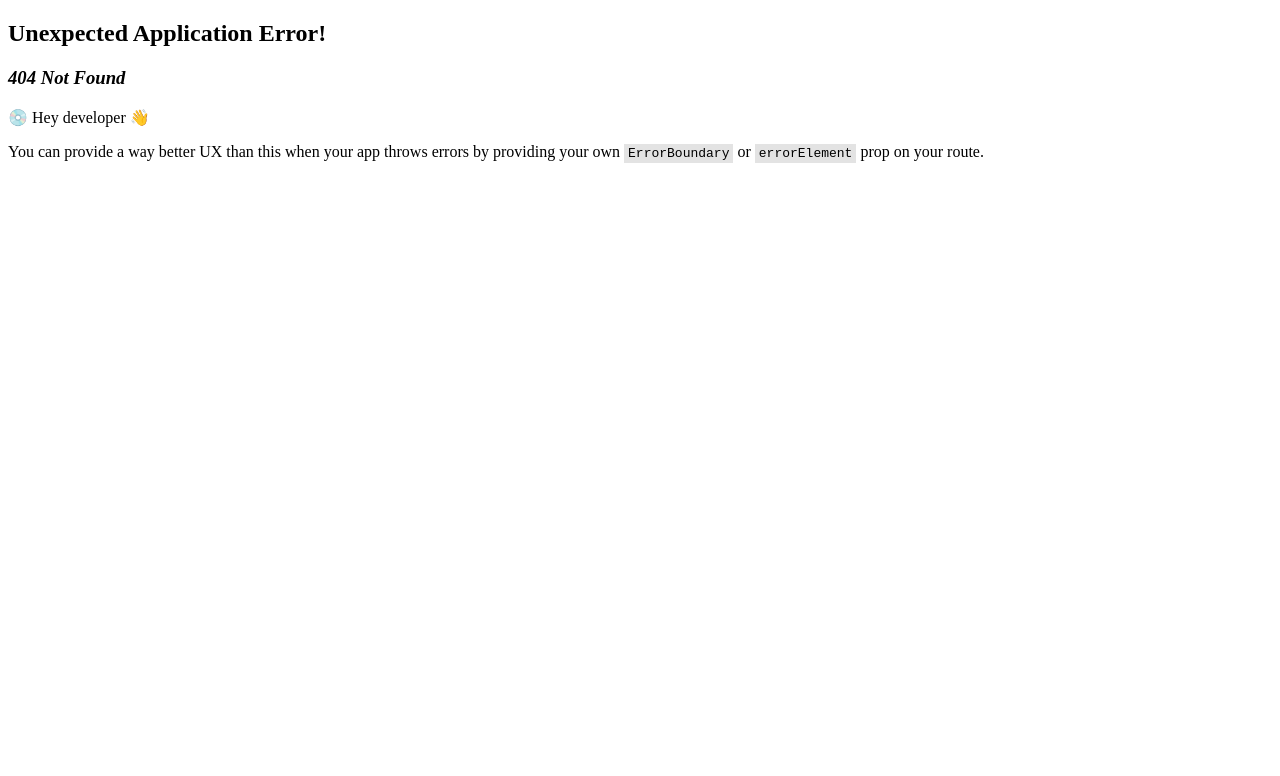
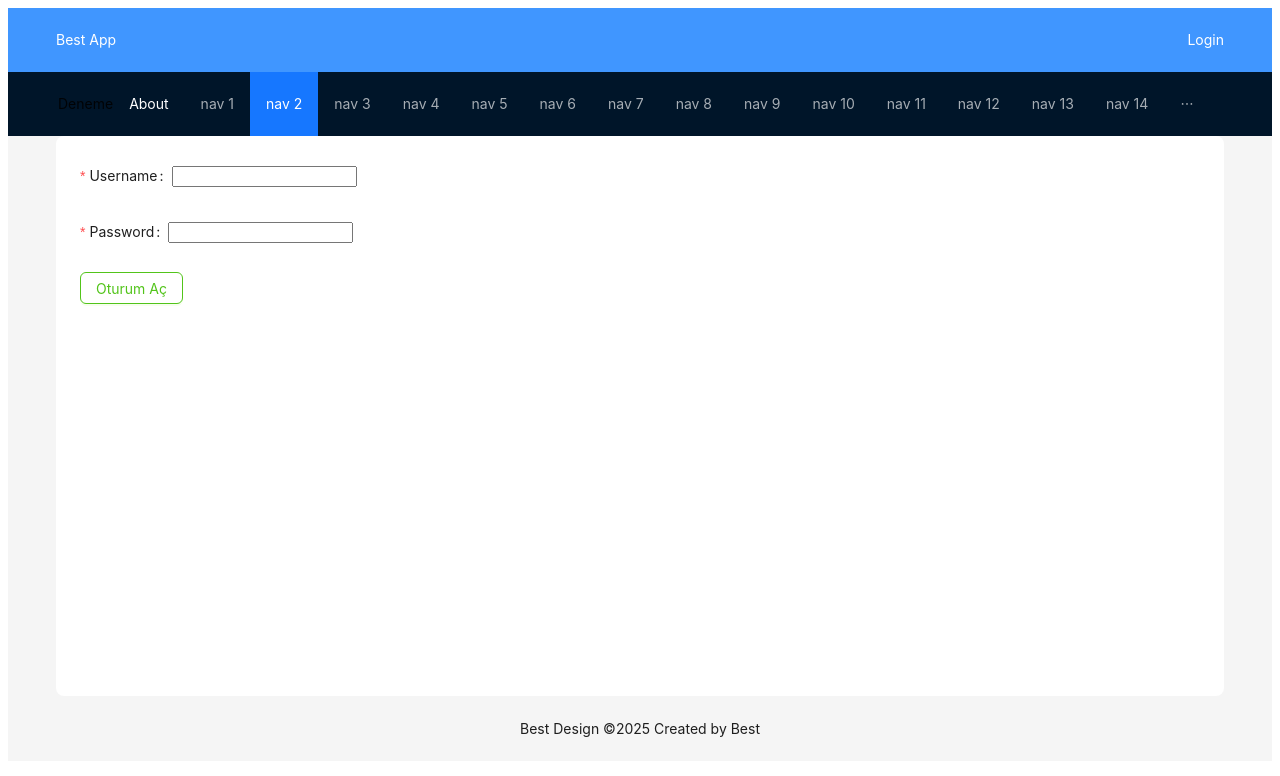
Before and after one commit to neominalsolutions/best-app, a React (Vite) app: page /login in a window 1280 px wide. Before the commit this address had no page. Shown: the top 776 px of the page. Built offline with nearby package versions, Linux system fonts and the light colour scheme.

Commit message:
login işlemleri

```diff
--- a/package.json
+++ b/package.json
@@ -11,6 +11,7 @@
   },
   "dependencies": {
     "antd": "^5.27.5",
+    "axios": "^1.12.2",
     "react": "^19.1.1",
     "react-dom": "^19.1.1",
     "react-router": "^7.9.4"
--- a/src/layouts/main/layout.tsx
+++ b/src/layouts/main/layout.tsx
@@ -1,4 +1,4 @@
-import { Layout, Menu, theme } from 'antd';
+import { Layout, Menu, theme, Row, Col } from 'antd';
 import React from 'react';
 import { Outlet, Link } from 'react-router';
 
@@ -26,7 +26,18 @@ const MainLayout: React.FC = () => {
 
 	return (
 		<Layout>
-			<Header style={headerStyle}>Best Header</Header>
+			<Header style={headerStyle}>
+				<Row>
+					<Col span={12} style={{ textAlign: 'left' }}>
+						Best App
+					</Col>
+					<Col span={12} style={{ textAlign: 'right' }}>
+						<Link to="/login" style={{ color: '#fff' }}>
+							Login
+						</Link>
+					</Col>
+				</Row>
+			</Header>
 			<Header style={{ display: 'flex', alignItems: 'center' }}>
 				<div className="demo-logo" />
 				<div style={{ marginRight: 16 }}>Deneme</div>
--- a/src/main.tsx
+++ b/src/main.tsx
@@ -9,6 +9,7 @@ import {
 import ProjectListPage from './pages/projects/list/page';
 import ProjectFormPage from './pages/projects/[id]/page';
 import AboutPage from './pages/about/page';
+import LoginPage from './pages/login/login';
 
 const routes = [
 	{
@@ -31,6 +32,10 @@ const routes = [
 				path: '/projects/:id', // projects/1
 				Component: ProjectFormPage,
 			},
+			{
+				path: '/login',
+				Component: LoginPage,
+			},
 		],
 	},
 ];
--- /dev/null
+++ b/src/network/http.client.ts
@@ -0,0 +1,71 @@
+/* eslint-disable @typescript-eslint/no-explicit-any */
+// Amaç bütün Http isteklerini tek bir yerden yönetmekmek.
+
+import axios from 'axios';
+// Böylece istek atma şeklimizi değiştirmek istediğimizde sadece bu dosyayı değiştiririz.
+const axiosClient = axios.create({
+	baseURL: 'https://localhost:7109/api', // tüm istekler için ortak base url
+	timeout: 5000, // 5 saniye timeout
+	headers: {
+		'Content-Type': 'application/json',
+		Accept: 'application/json',
+	},
+});
+
+// API GET
+export async function httpGet<T>(url: string, config?: any): Promise<T> {
+	const headers = {
+		'Custom-Header': 'CustomHeaderValue', // Örnek özel header
+	};
+
+	const response = await axiosClient.get<T>(url, { ...config, headers });
+	return response.data;
+}
+
+// API POST
+export async function httpPost<T>(
+	url: string,
+	data: any,
+	config?: any
+): Promise<T> {
+	const headers = {
+		'Custom-Header': 'CustomHeaderValue', // Örnek özel header
+	};
+
+	const response = await axiosClient.post<T>(url, data, { ...config, headers });
+	return response.data;
+}
+
+// Interceptors örneği
+// Request Interceptor -> istek atılmadan önce çalışır
+axiosClient.interceptors.request.use(
+	(config) => {
+		// İstekten önce yapılacak işlemler
+		console.log('Request sent at:', new Date().toISOString());
+		return config;
+	},
+	(error) => {
+		// İstek hatası işlemleri
+		console.error('Request error:', error);
+		return Promise.reject(error);
+	}
+);
+
+// Response Interceptor -> istek geldikten sonra çalışır
+axiosClient.interceptors.response.use(
+	(response) => {
+		// Yanıt alındıktan sonra yapılacak işlemler
+		console.log('Response received at:', new Date().toISOString());
+		return response;
+	},
+	(error) => {
+		// Yanıt hatası işlemleri
+		console.error('Response error:', error);
+		return Promise.reject(error);
+	}
+);
+
+// config -> httpheaderdan değer göndermek istediğimizde kullanabiliriz.
+// Ör: yetkilendirme tokenı
+// { headers: { Authorization: 'Bearer ' + token } }
+// Benzer şekilde put, delete gibi methodlar da eklenebilir.
--- /dev/null
+++ b/src/pages/login/login.tsx
@@ -0,0 +1,65 @@
+import { Button, Form } from 'antd';
+import { httpPost } from '../../network/http.client';
+import { useNavigate } from 'react-router';
+
+interface LoginRequest {
+	username: string;
+	password: string;
+}
+
+function LoginPage() {
+	const [form] = Form.useForm();
+	const navigate = useNavigate(); // sayfa reload etmeden yöneldirme işlemi.
+
+	const onFinish = (values: LoginRequest) => {
+		// api/auths/token -> token al
+		// eslint-disable-next-line @typescript-eslint/no-explicit-any
+		httpPost('/auths/token', values).then((res: any) => {
+			// tokeni local storage kaydet
+			localStorage.setItem('token', res['accessToken']);
+
+			window.alert('Oturum açma başarılı!');
+
+			setTimeout(() => {
+				window.alert('Ana sayfaya yönlendiriliyorsunuz...');
+				// anasayfaya yönlendir
+				navigate('/');
+			}, 500);
+		});
+
+		console.log('Received values:', values);
+	};
+
+	return (
+		<Form form={form} onFinish={onFinish}>
+			{/* Form items go here */}
+			<Form.Item
+				name="username"
+				label="Username"
+				rules={[{ required: true, message: 'Please input your username!' }]}
+			>
+				<input type="text" />
+			</Form.Item>
+			<Form.Item
+				name="password"
+				label="Password"
+				rules={[
+					{ required: true, message: 'Please input your password!' },
+					{ min: 7, message: 'Password must be at least 7 characters long' },
+				]}
+			>
+				<input type="password" />
+			</Form.Item>
+			<Form.Item>
+				<Button variant="outlined" color="green" htmlType="submit">
+					Oturum Aç
+				</Button>
+			</Form.Item>
+		</Form>
+	);
+}
+
+export default LoginPage;
+
+// 1. adım login formu ayarladık
+// 2. formun linkini /login yapalım.
--- a/src/pages/projects/[id]/page.tsx
+++ b/src/pages/projects/[id]/page.tsx
@@ -3,6 +3,7 @@ import { Button, Card, Col, Form, Input, Row, type InputRef } from 'antd';
 import { useEffect, useRef, type KeyboardEvent } from 'react';
 import { useParams } from 'react-router';
 import type { DataType } from '../list/page';
+import { getProjectById } from '../../../services/projects/project.client';
 
 function ProjectFormPage() {
 	const params = useParams(); // {id: '1'} // dinamik değer yakalama functionı
@@ -11,13 +12,17 @@ function ProjectFormPage() {
 	const [form] = Form.useForm();
 
 	useEffect(() => {
-		fetch(`https://localhost:7109/api/projects/${params.id}`)
-			.then((response) => response.json())
-			.then((json) => {
-				// veri çekilince formu doldur.
-				form.setFieldsValue(json);
-			})
-			.catch((error) => console.error('Error fetching data:', error));
+		getProjectById(Number(params.id)).then((data) => {
+			form.setFieldsValue(data);
+		});
+
+		// fetch(`https://localhost:7109/api/projects/${params.id}`)
+		// 	.then((response) => response.json())
+		// 	.then((json) => {
+		// 		// veri çekilince formu doldur.
+		// 		form.setFieldsValue(json);
+		// 	})
+		// 	.catch((error) => console.error('Error fetching data:', error));
 	}, []);
 
 	/*  <Input value={data?.projectId} type="number" tabIndex={1} ref={input2Ref} placeholder="Project ID" onKeyDown={(e) => handleKeyDown(e, input3Ref)}
--- a/src/pages/projects/list/page.tsx
+++ b/src/pages/projects/list/page.tsx
@@ -2,6 +2,7 @@ import React from 'react';
 import { Input, Table } from 'antd';
 import { Link } from 'react-router';
 import type { TableColumnsType, TableProps } from 'antd';
+import { httpGet } from '../../../network/http.client';
 
 export interface DataType {
 	projectId: number;
@@ -66,9 +67,14 @@ function ProjectListPage() {
 	const [data, setData] = React.useState<DataType[]>([]);
 
 	React.useEffect(() => {
-		fetch('https://localhost:7109/api/projects')
-			.then((response) => response.json())
-			.then((json) => setData(json))
+
+		// fetch('https://localhost:7109/api/projects')
+		// 	.then((response) => response.json())
+		// 	.then((json) => setData(json))
+		// 	.catch((error) => console.error('Error fetching data:', error));
+
+		httpGet('/projects')
+			.then((data) => setData(data as DataType[]))
 			.catch((error) => console.error('Error fetching data:', error));
 	}, []);
 
--- /dev/null
+++ b/src/services/projects/project.client.ts
@@ -0,0 +1,9 @@
+import { httpGet } from '../../network/http.client';
+
+export async function getAllProjects() {
+	return await httpGet('/projects');
+}
+
+export async function getProjectById(id: number) {
+	return await httpGet(`/projects/${id}`);
+}
```
Also changed, not shown: 1 other file (tests, documents, lock files or other folders).
